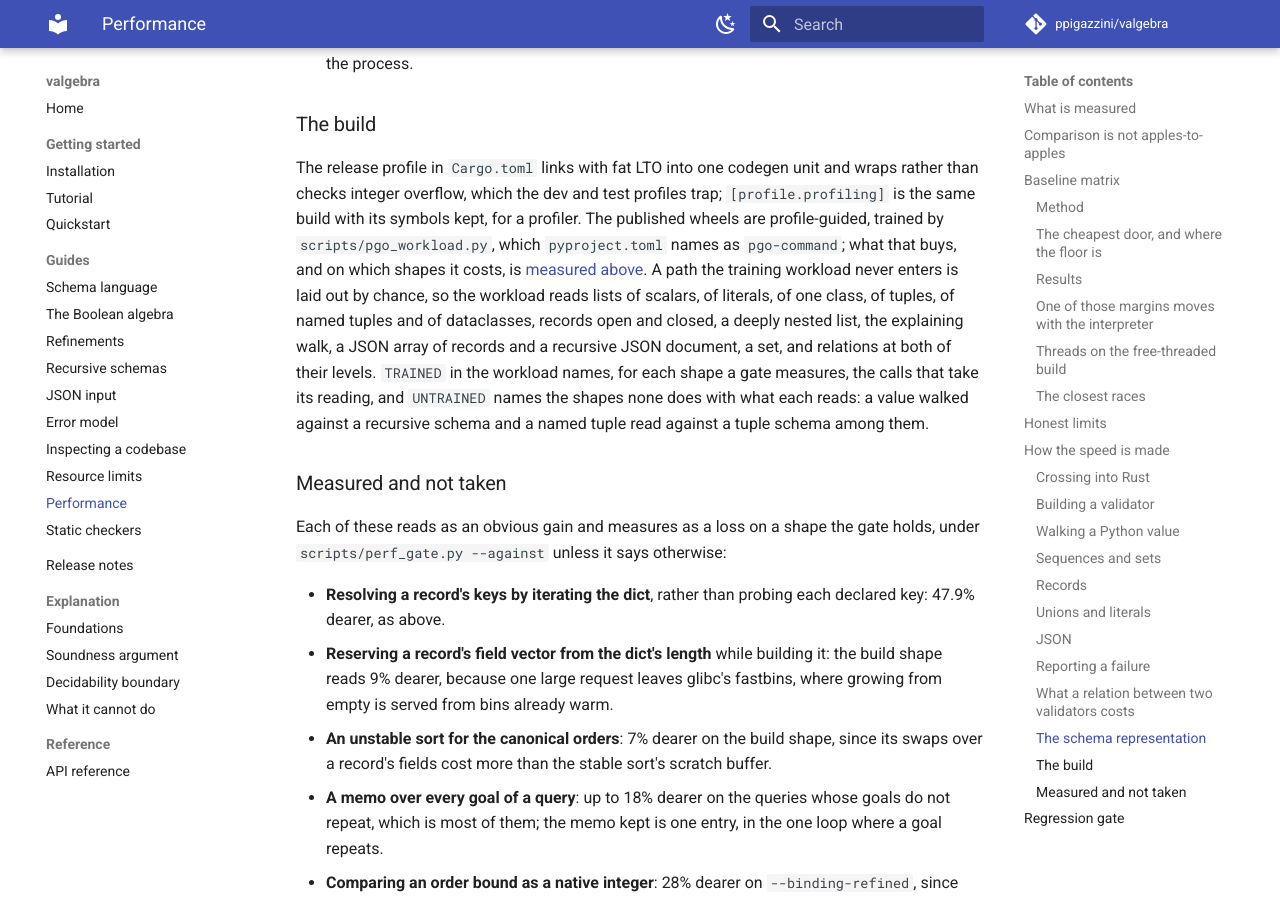
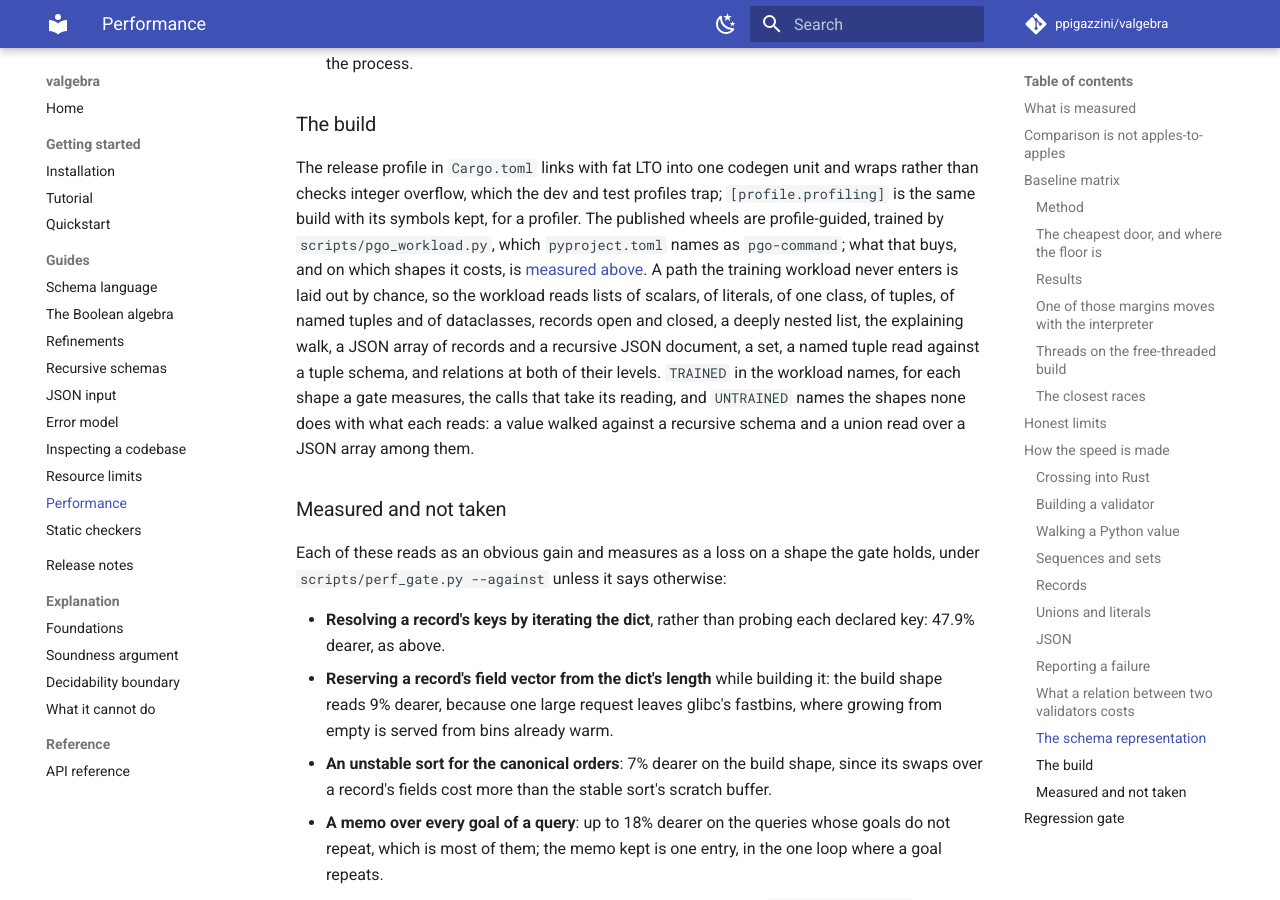
Before and after one commit to ppigazzini/valgebra, an MkDocs documentation site: the page built from docs/11-performance.md, in a window 1280 px wide and 900 px high, scrolled down 22061 px. Built offline with MkDocs 1.6.1 and Material for MkDocs 9.7.7, drawn with Linux system fonts in a browser that asks for light colours; comment, search, counter and statistics services are not loaded.

Commit message:
perf: the profile trains a named tuple read against a tuple schema
The PGO training validates a named tuple of three integers against
tuple[int, ...], read through the length accessor a subclass of tuple
inherits, which no call of the training read: the calls read named tuples
against their own class and plain tuples against a tuple schema. The shape
reads 1% fewer instructions on CPython 3.14, 13 of 974 a call, and 2% less
time; no other shape moves. Untrained, its count is the same in every build,
so the 1% is what the training buys.

```diff
--- a/docs/11-performance.md
+++ b/docs/11-performance.md
@@ -1008,11 +1008,11 @@ shapes it costs, is [measured above](#baseline-matrix). A path the training
 workload never enters is laid out by chance, so the workload reads lists of
 scalars, of literals, of one class, of tuples, of named tuples and of
 dataclasses, records open and closed, a deeply nested list, the explaining walk,
-a JSON array of records and a recursive JSON document, a set, and relations at
-both of their levels. `TRAINED` in the workload names, for each shape a gate
-measures, the calls that take its reading, and `UNTRAINED` names the shapes none
-does with what each reads: a value walked against a recursive schema and a named
-tuple read against a tuple schema among them.
+a JSON array of records and a recursive JSON document, a set, a named tuple read
+against a tuple schema, and relations at both of their levels. `TRAINED` in the
+workload names, for each shape a gate measures, the calls that take its reading,
+and `UNTRAINED` names the shapes none does with what each reads: a value walked
+against a recursive schema and a union read over a JSON array among them.
 
 ### Measured and not taken
 
```
Also changed, not shown: 1 other file.
